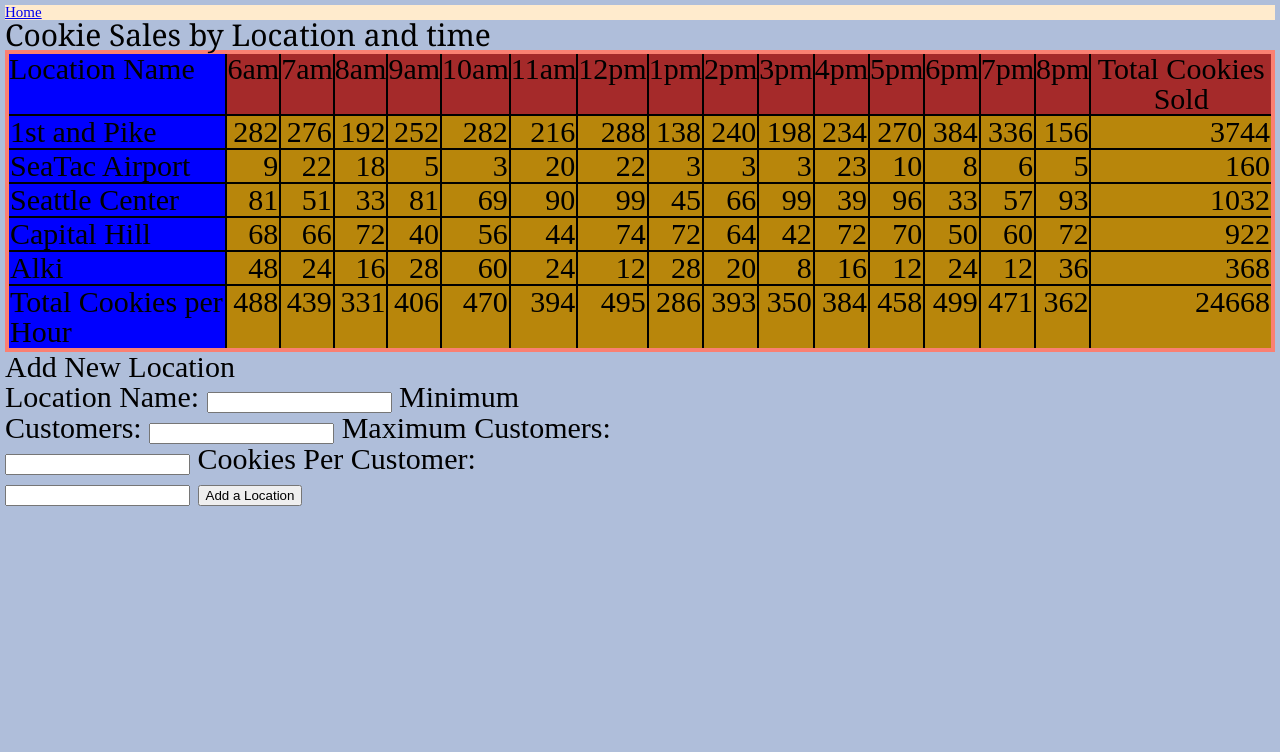
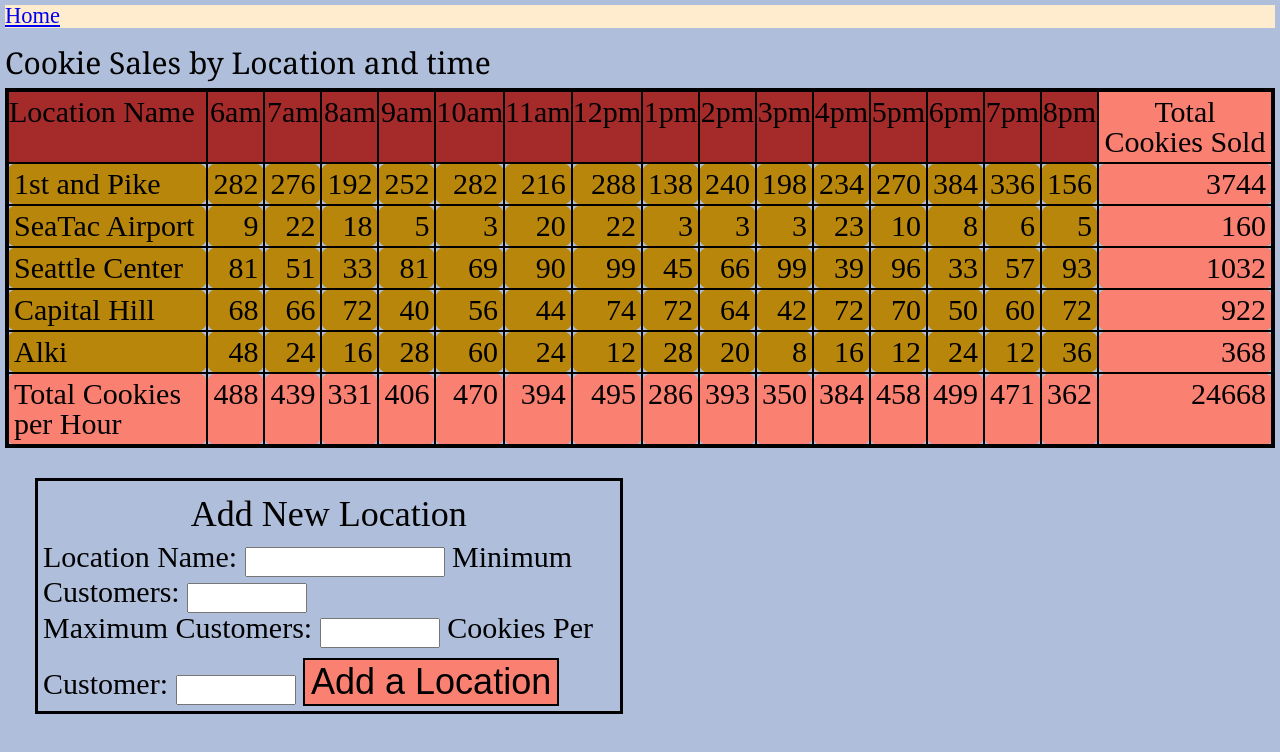
Before and after one commit to steveflys/cookie-stand, a plain HTML site: page sales.html in a window 1280 px wide. Drawn offline with Linux system fonts and the light colour scheme; a web font is replaced by a local one.

Commit message:
finished the sales page css

```diff
--- a/css/style.css
+++ b/css/style.css
@@ -16,15 +16,15 @@ header {
 h1 {
   font-family: Georgia, 'Times New Roman', Times, serif;
   color: black;
-  border: 1px;
-  border-color: blue;
+  margin-bottom: 10px;
 }
 
 section.navbar {
   font-family: 'Times New Roman', Times, serif;
   align: center;
   background-color: blanchedalmond;
-  font-size: 50%;
+  font-size: 75%;
+  margin-bottom: 20px;
 }
 
 p {
@@ -52,11 +52,12 @@ form {
 
 table {
   width: 100%;
-  border: 4px solid salmon;
+  border: 4px solid black;
 }
 
-table :first-child {
-  background-color: blue
+table :last-child {
+  background-color: salmon;
+  padding: 5px;
 }
 
 tr {
@@ -66,7 +67,8 @@ tr {
 }
 td {
   border: 2px solid black;
-  padding: 1px;
+  padding: 5px;
+  border-radius: 10px;
   text-align: right;
 }
 th {
@@ -77,3 +79,35 @@ th {
 tr :first-child {
   text-align: left;
 }
+
+form {
+  width: 45%;
+  margin: 30px;
+  border: 3px solid black;
+  padding: 5px;
+}
+form legend {
+  padding: 10px;
+  text-align: center;
+  font-size: 120%;
+}
+
+form label {
+  object-position: bottom;
+}
+
+form input {
+  width: 120px;
+  height: 30px;
+}
+
+#locationNameInput {
+  width: 200px;
+}
+
+form button {
+  background-color: salmon;
+  font-size: 120%;
+  margin-top: 10px;
+  border: 2px solid black;
+}
--- a/sales.html
+++ b/sales.html
@@ -23,13 +23,13 @@
         <legend>Add New Location</legend>
 
         <label for="locationName">Location Name:</label>
-        <input name="locationName" type="text" />
+        <input name="locationName" type="text" id="locationNameInput"/>
 
         <label for="minimumCustomers">Minimum Customers:</label>
-        <input name="minimumCustomers" type="number" />
+        <input name="minimumCustomers" type="number" /></fieldset>
 
         <label for="maximumCustomers">Maximum Customers:</label>
-        <input name="maximumCustomers" type="number" />
+        <input name="maximumCustomers" type="number"/>
 
         <label for="cookiesPerCustomer">Cookies Per Customer:</label>
         <input name="cookiesPerCustomer" type="number" />
```
